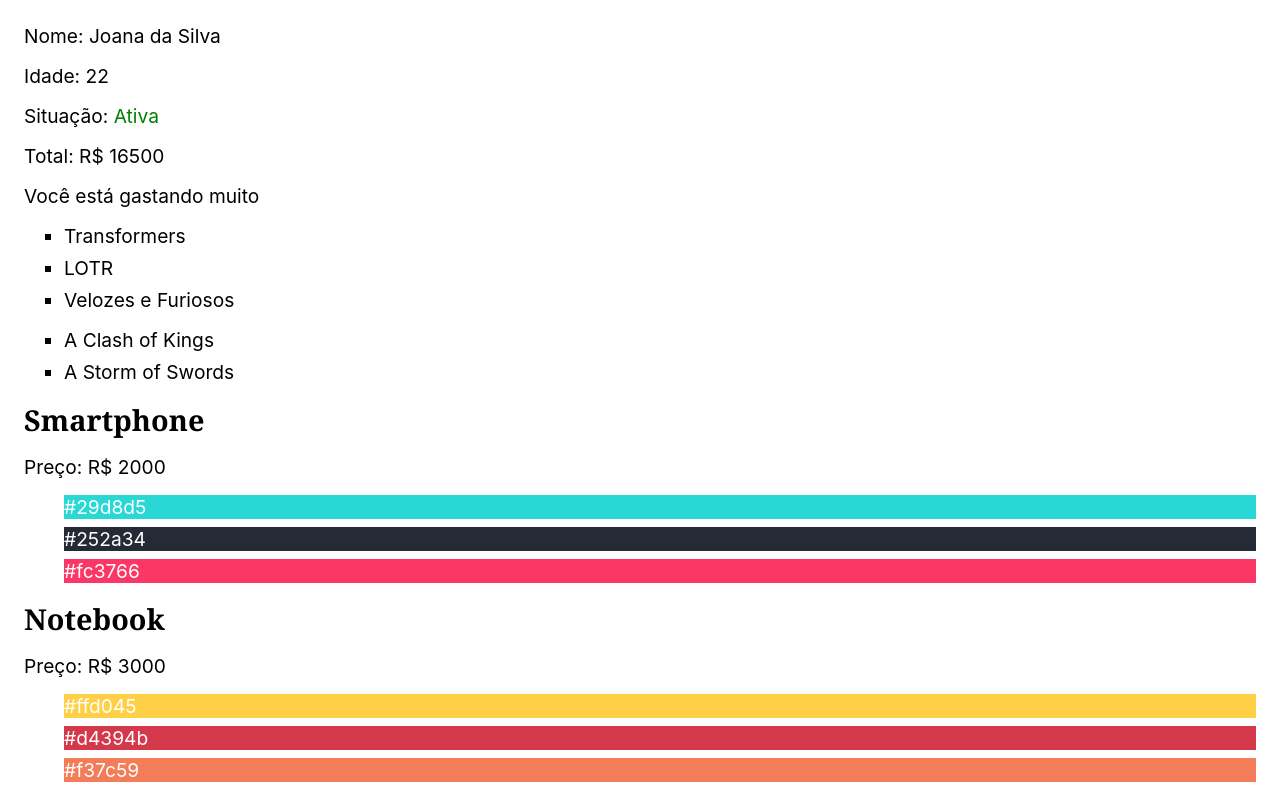
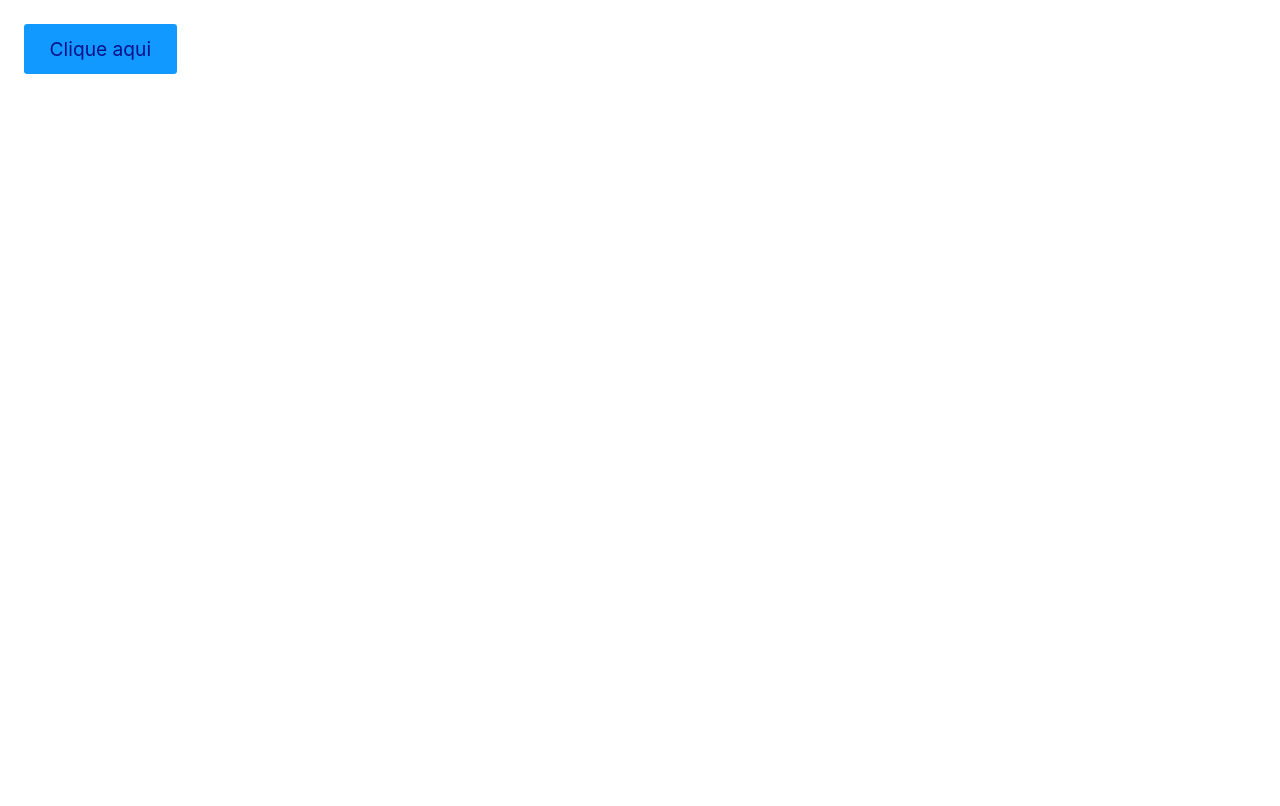
Before and after one commit to BernardoBF4/react-aula-inicio, a React (Create React App) app: page / in a window 1280 px wide. Built offline with nearby package versions, Linux system fonts and the light colour scheme.

Commit message:
feat(eventos): início de eventos feito

```diff
--- a/src/App.js
+++ b/src/App.js
@@ -114,4 +114,12 @@ const ShowOff = () => {
   return <div>{products}</div>;
 };
 
-export { App, List, Books, ShowOff }; // As I am exporting two elements, I need to put them into an object, what will make necessary for me to destructure them when importing them on index.js
+const Button = () => {
+  function handleClick(event) {
+    console.table(event);
+  }
+
+  return <button onClick={handleClick}>Clique aqui</button>;
+};
+
+export { App, List, Books, ShowOff, Button }; // As I am exporting two elements, I need to put them into an object, what will make necessary for me to destructure them when importing them on index.js
--- a/src/index.js
+++ b/src/index.js
@@ -1,13 +1,14 @@
 import React from 'react';
 import ReactDOM from 'react-dom';
-import { App, List, Books, ShowOff } from './App';
+import { App, List, Books, ShowOff, Button } from './App';
 
 ReactDOM.render(
   <React.StrictMode>
-    <App />
+    {/* <App />
     <List />
     <Books />
-    <ShowOff />
+    <ShowOff /> */}
+    <Button />
   </React.StrictMode>,
   document.getElementById('root')
 );
```
